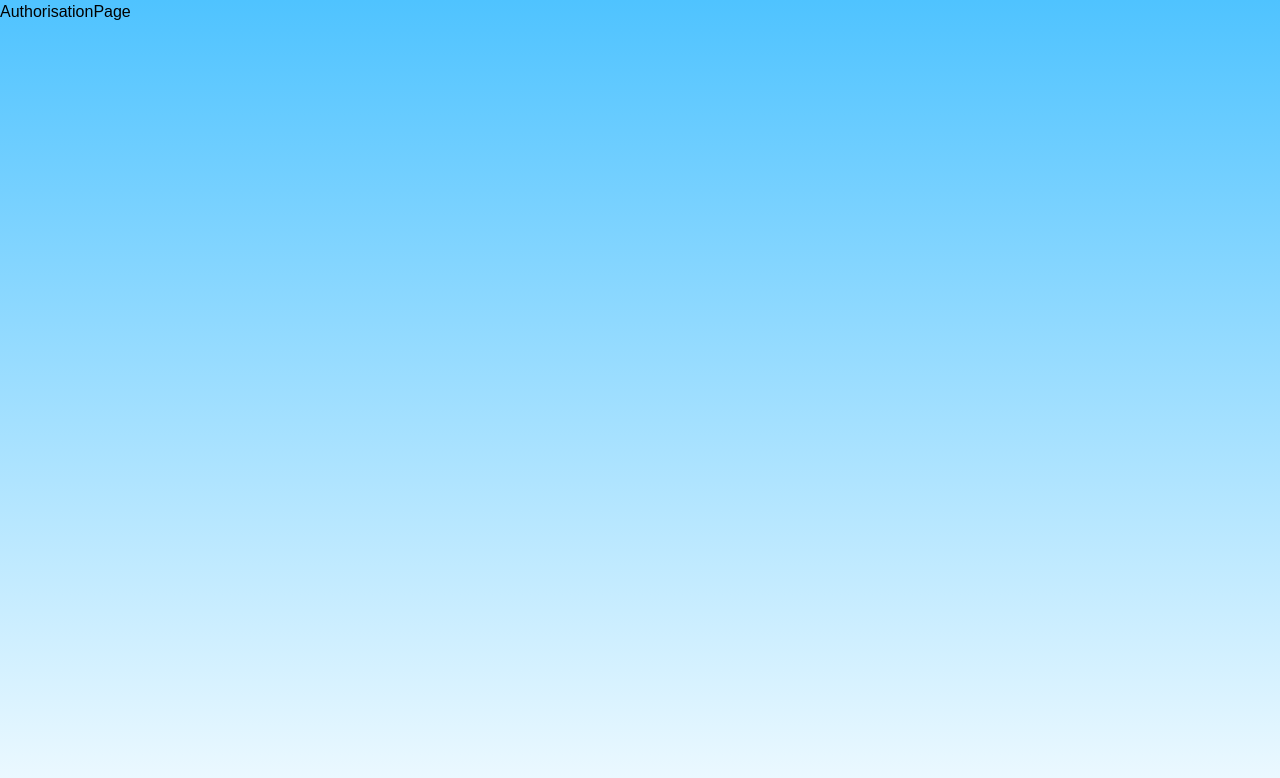
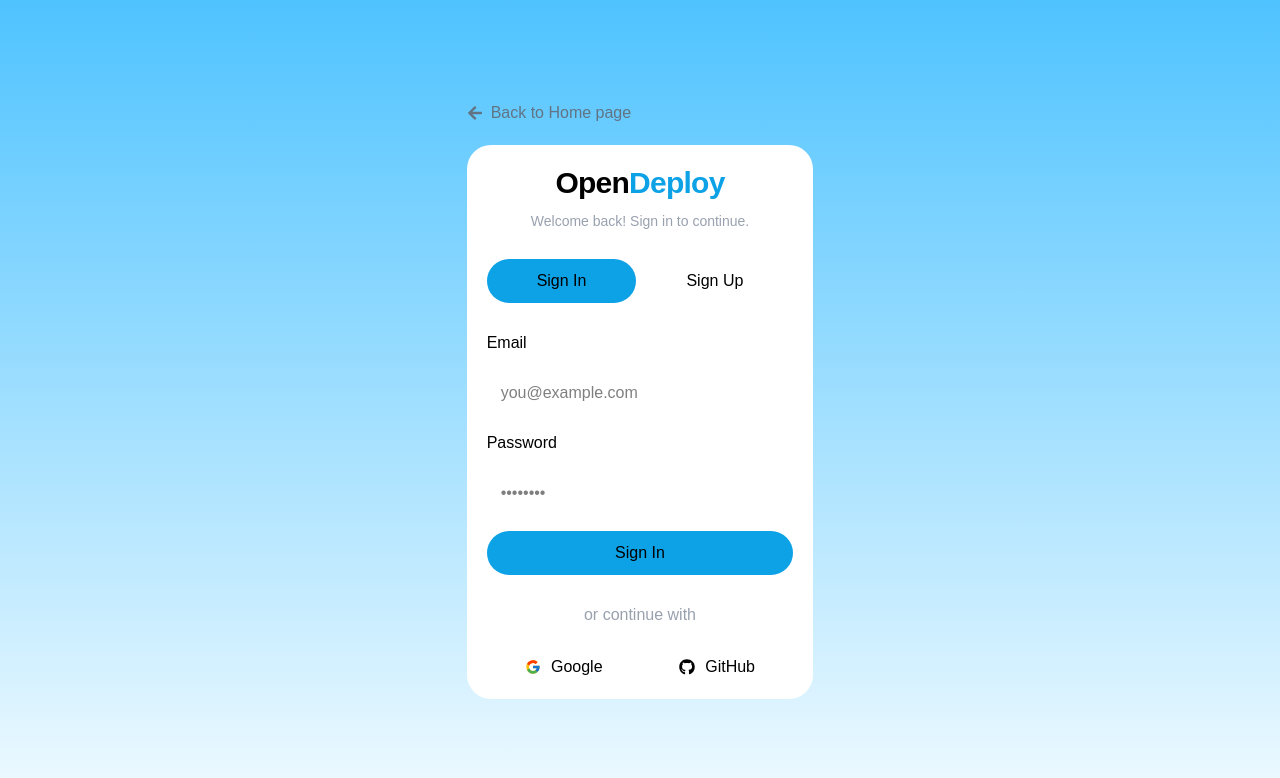
Before and after one commit to Raturchik/OpenDeploy, a React (Vite) app: page /auth in a window 1280 px wide. Shown: the top 778 px of the page. Built offline with nearby package versions, Linux system fonts and the light colour scheme.

Commit message:
feat: create Authorisation page basic layout

```diff
--- a/src/pages/Authorisation.tsx
+++ b/src/pages/Authorisation.tsx
@@ -1,3 +1,73 @@
+import { FaArrowLeft, FaGithub } from "react-icons/fa";
+import { FcGoogle } from "react-icons/fc";
+import { NavLink } from "react-router";
+
 export const AuthorisationPage = () => {
-    return <div>AuthorisationPage</div>;
+    return (
+        <div className="grid h-screen place-items-center">
+            <div className="flex flex-col mx-auto max-w-100 ">
+                <NavLink
+                    to="/"
+                    className="flex items-center gap-2 text-[rgb(98,115,132)] mb-5 outline-none"
+                >
+                    <FaArrowLeft />
+                    Back to Home page
+                </NavLink>
+                <div className="bg-white rounded-3xl p-5 flex flex-col gap-7">
+                    <div className="flex flex-col text-center">
+                        <span className="text-3xl font-black tracking-tight text-foreground mb-2.5">
+                            Open
+                            <span className="text-[rgb(13,161,230)] sans-serif">Deploy</span>
+                        </span>
+                        <p className="text-sm text-muted-foreground text-gray-400">
+                            Welcome back! Sign in to continue.
+                        </p>
+                    </div>
+                    <div className="flex justify-evenly">
+                        <button className=" bg-[rgb(13,161,230)] py-2.5 px-12.5 rounded-3xl cursor-pointer">
+                            Sign In
+                        </button>
+                        <button className="bg-white py-2.5 px-12.5 rounded-3xl cursor-pointer">
+                            Sign Up
+                        </button>
+                    </div>
+                    <form action="" className="flex flex-col gap-3">
+                        <label htmlFor="email">Email</label>
+                        <input
+                            type="email"
+                            name=""
+                            id="email"
+                            placeholder="you@example.com"
+                            className="outline-none p-3.5"
+                        />
+                        <label htmlFor="password">Password</label>
+                        <input
+                            type="password"
+                            name=""
+                            id="password"
+                            placeholder="••••••••"
+                            className="outline-none p-3.5"
+                        />
+                        <button
+                            type="submit"
+                            className="bg-[rgb(13,161,230)] rounded-3xl p-2.5 cursor-pointer"
+                        >
+                            Sign In
+                        </button>
+                    </form>
+                    <p className="text-center text-gray-400">or continue with</p>
+                    <div className="flex justify-around">
+                        <button className="flex gap-2.5 items-center cursor-pointer">
+                            <FcGoogle />
+                            Google
+                        </button>
+                        <button className="flex gap-2.5 items-center cursor-pointer">
+                            <FaGithub />
+                            GitHub
+                        </button>
+                    </div>
+                </div>
+            </div>
+        </div>
+    );
 };
```
